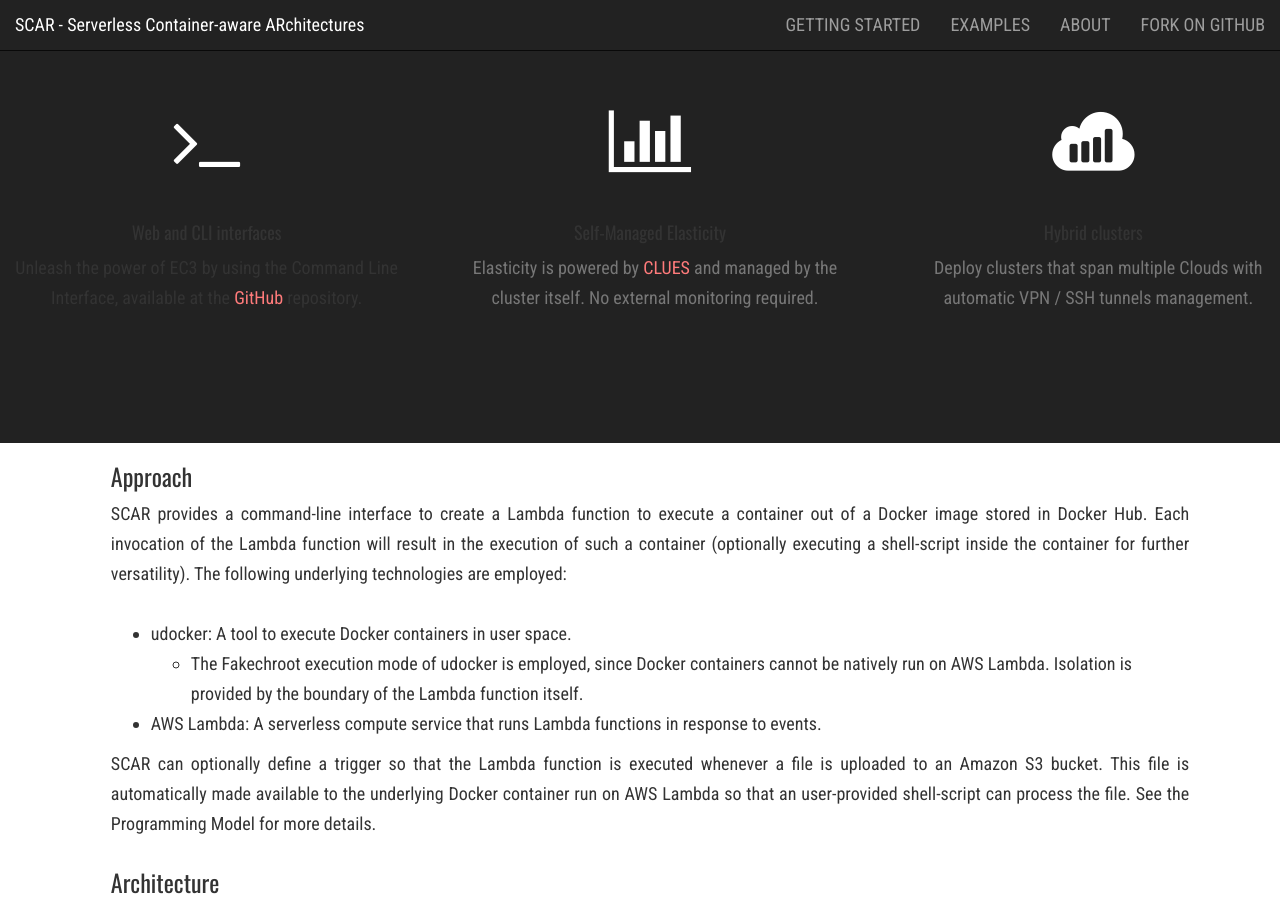
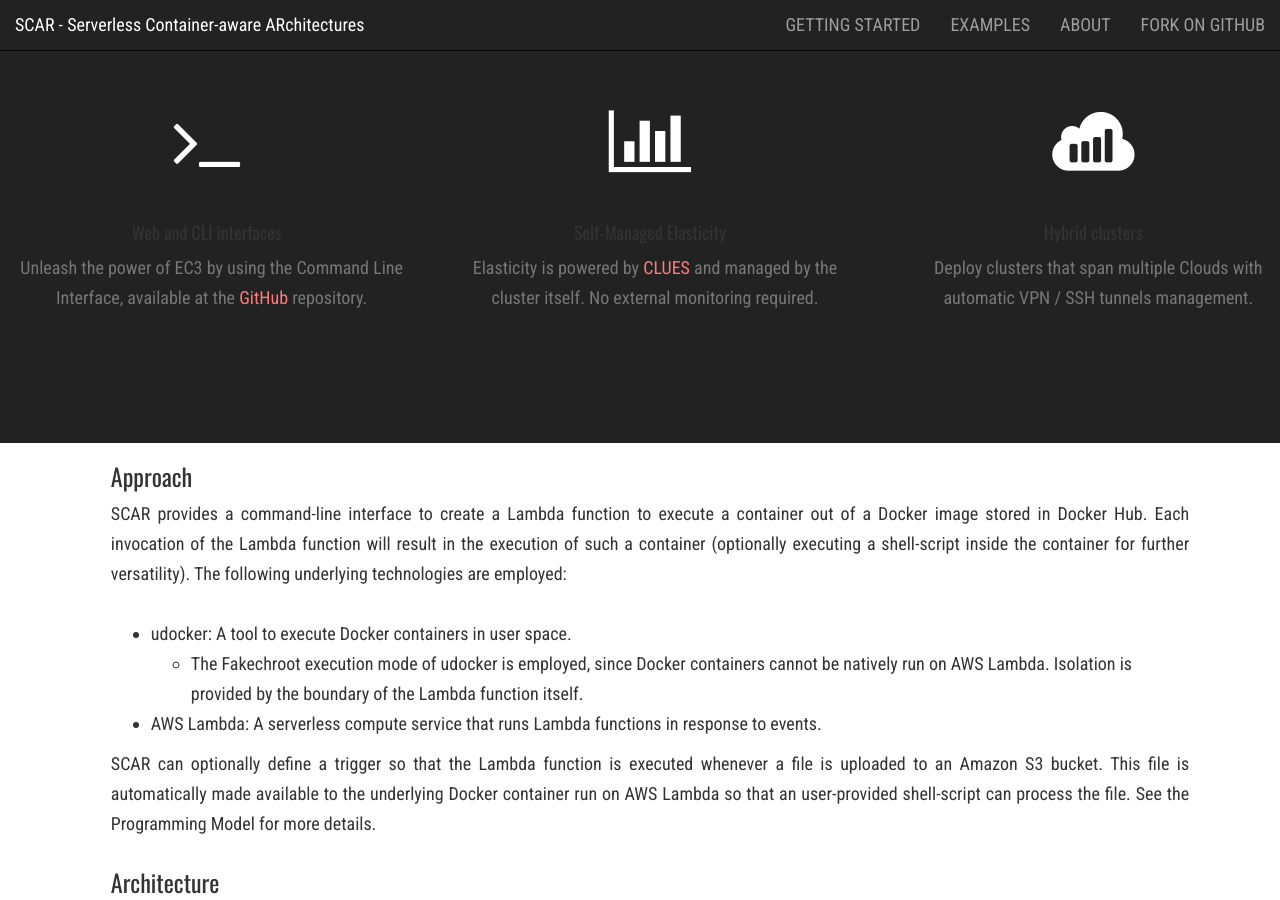
Before and after one commit to amcaar/try.github.io, a Jekyll site: the page built from index.html, in a window 1280 px wide and 900 px high, scrolled down 1381 px. Built offline with Jekyll 4.4.1, drawn with Linux system fonts in a browser that asks for light colours; nearby versions of some CDN libraries; the list of posts is cut into pages by our own code.

Commit message:
Update index.html

```diff
--- a/index.html
+++ b/index.html
@@ -26,7 +26,7 @@
                                 <i class="fa fa-terminal fa-stack-1x fa-inverse"></i>
                             </span>
                             <h4 class="service-heading text-muted-contact">Web and CLI interfaces</h4>
-                            <p>Unleash the power of EC3 by using the Command Line Interface, available at the <a href="https://github.com/grycap/ec3" target="_blank">GitHub</a> repository.</p>
+                            <p class="text-muted">Unleash the power of EC3 by using the Command Line Interface, available at the <a href="https://github.com/grycap/ec3" target="_blank">GitHub</a> repository.</p>
                         </div>
                         <div class="col-md-4">
                             <span class="fa-stack fa-4x">
```
